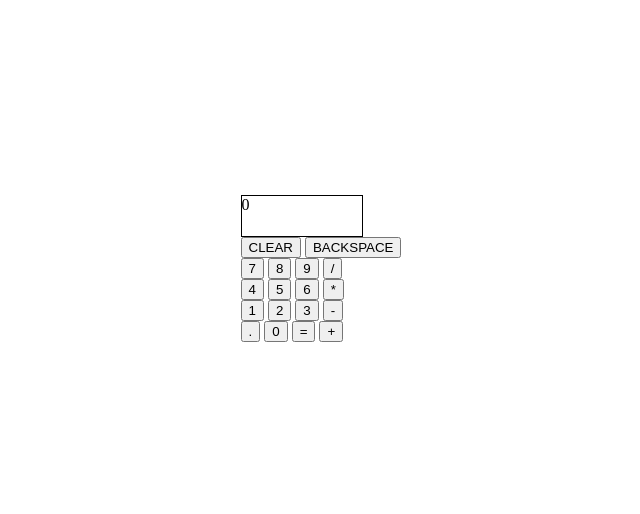
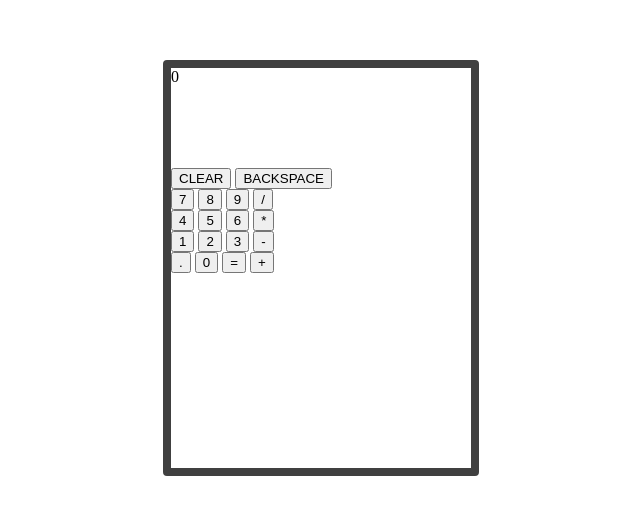
Before and after one commit to assaf-git/calculator, a plain HTML site: page index.html in a window 1280 px wide. Shown: the part 140-654 px from the top of the page, without its empty margins (319-959 px from the left). Drawn offline with Linux system fonts and the light colour scheme.

Commit message:
Style cover

```diff
--- a/style.css
+++ b/style.css
@@ -13,8 +13,14 @@ body {
     align-items: center;
 }
 
+.cover {
+    height: 400px;
+    width: 300px;
+    border: 8px solid #404040;
+    border-radius: 4px;
+}
+
 .display {
-    height: 40px;
-    width: 120px;
-    border: 1px solid black;
+    height: 100px;
+    /* width: 120px; */
 }
```
